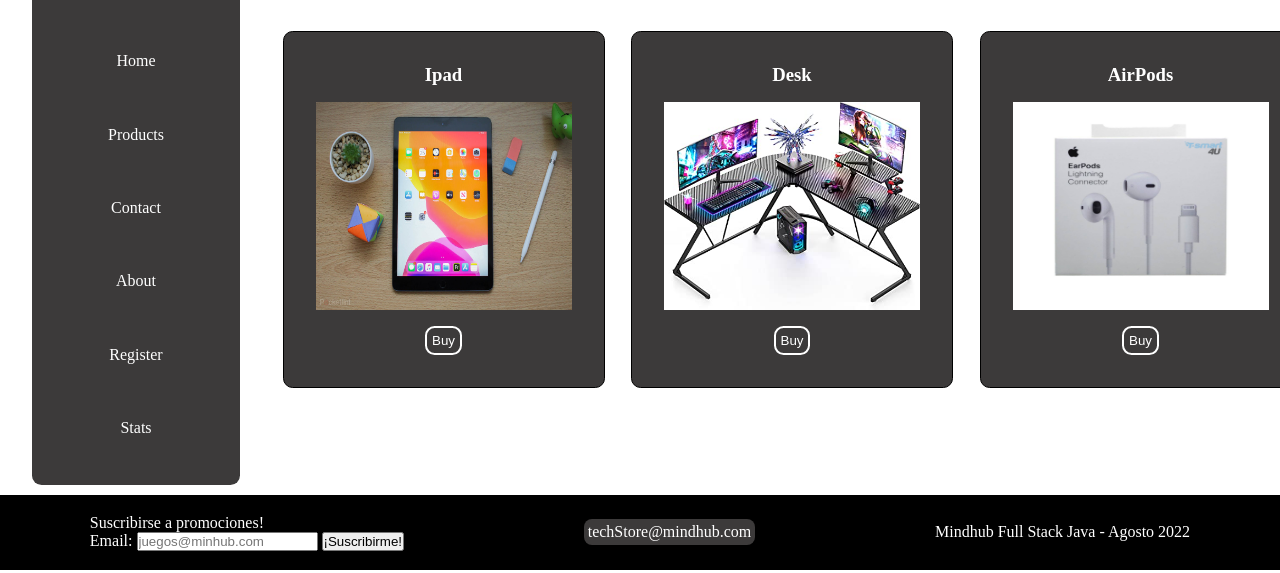
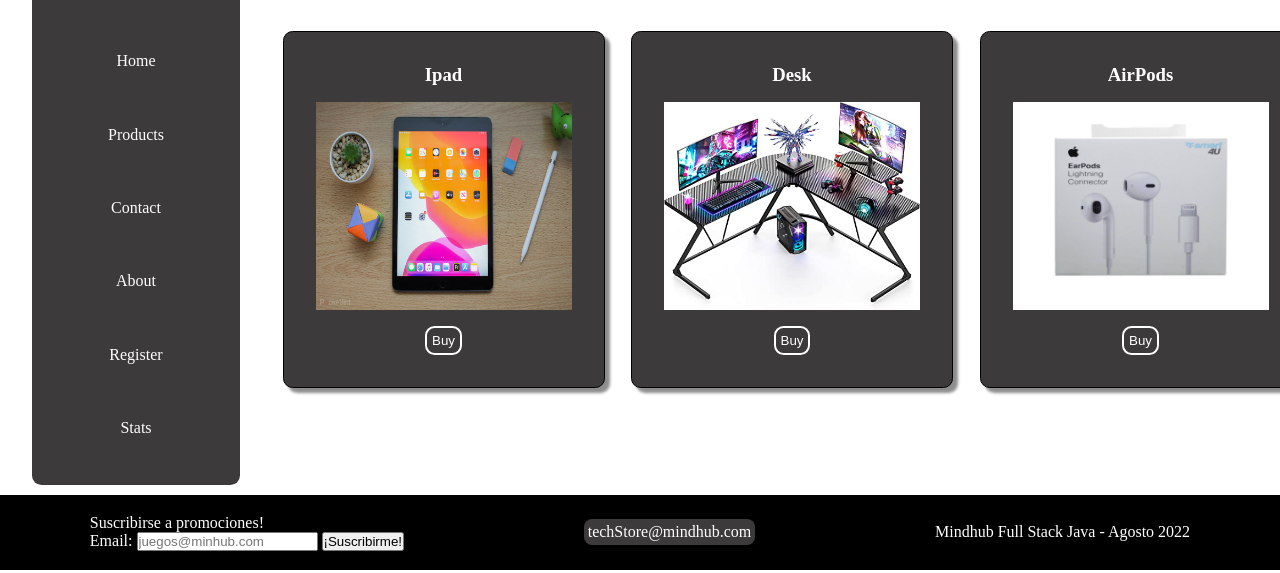
Before and after one commit to OscarGRubianoA/check-java, a plain HTML site: page check-java/index.html in a window 1280 px wide. Shown: the part 227-800 px from the top of the page. Drawn offline with Linux system fonts and the light colour scheme.

Commit message:
'estilos'

```diff
--- a/check-java/style.css
+++ b/check-java/style.css
@@ -68,6 +68,7 @@
     padding: 2rem;
     color: white;
     gap: 1rem;
+    box-shadow: 5px 5px 3px rgba(0, 0, 0, 0.446);
 }
 
 article img{
```
